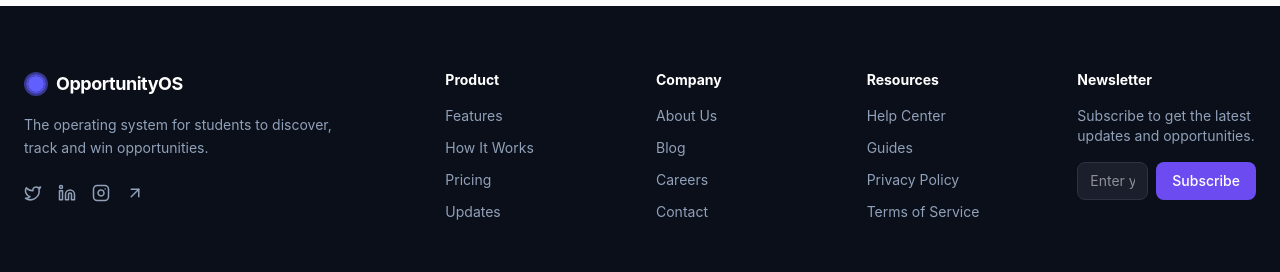
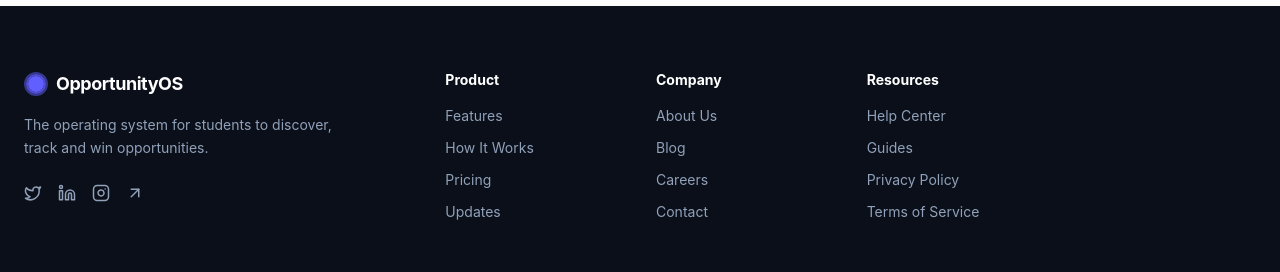
Before and after one commit to dseshukumar2008-hub/opportunityOS, a React (Vite) app: page / in a window 1280 px wide. Shown: the part 4514-4786 px from the top of the page. Built offline with nearby package versions, Linux system fonts and the light colour scheme; no server answers.

Commit message:
Remove newsletter section from Landing page Footer

```diff
--- a/src/components/Footer.jsx
+++ b/src/components/Footer.jsx
@@ -82,17 +82,6 @@ export default function Footer() {
             </ul>
           </div>
 
-          {/* Newsletter */}
-          <div className="col-span-1 md:col-span-1">
-            <h4 className="font-bold text-white text-sm mb-4">Newsletter</h4>
-            <p className="text-slate-400 text-sm mb-4">Subscribe to get the latest updates and opportunities.</p>
-            <div className="flex gap-2">
-              <input type="email" placeholder="Enter your email" className="bg-[#1A1F2B] border border-[#2D3342] text-white text-sm rounded-lg px-3 py-2 w-full focus:outline-none focus:border-indigo-500" />
-              <button className="bg-[#6C4CF1] hover:bg-indigo-700 text-white px-4 py-2 rounded-lg text-sm font-medium transition-colors">
-                Subscribe
-              </button>
-            </div>
-          </div>
 
         </div>
 
```
